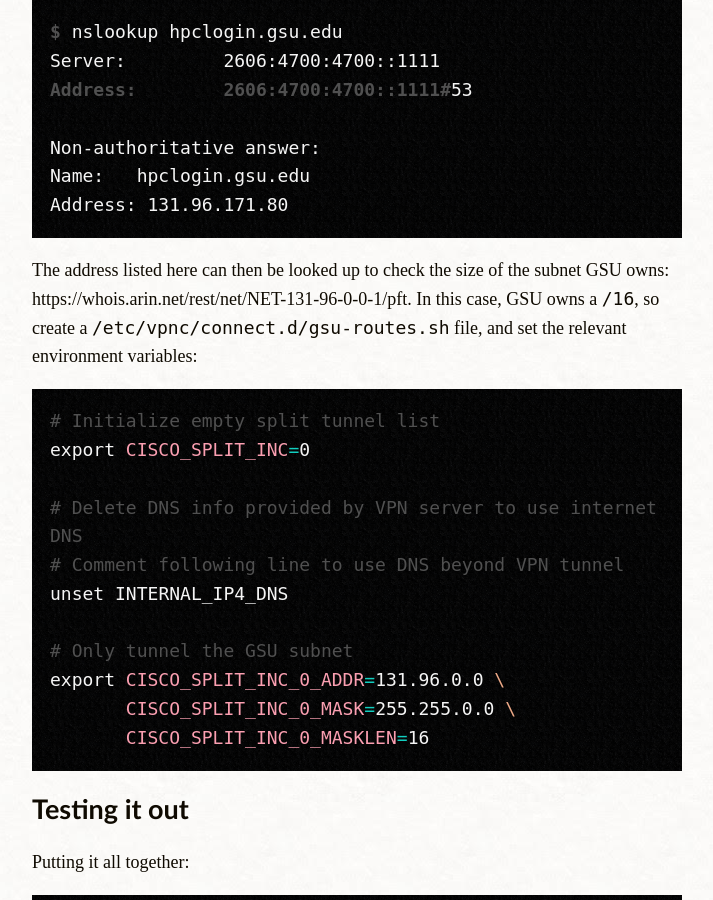
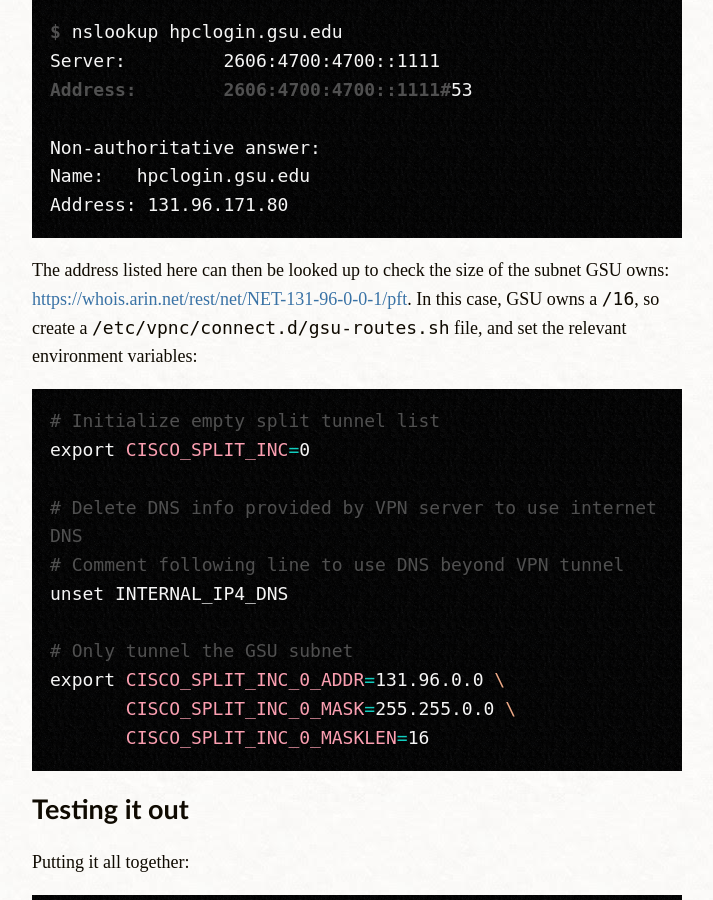
Before and after one commit to flaviut/flaviut.github.io, a Jekyll site: the page built from _posts/2018-09-24-connecting-gsu-hpc.md, in a window 1280 px wide and 900 px high, scrolled down 1998 px. Shown: the whole window, without its empty margins (283-996 px from the left). Built offline with Jekyll 4.4.1, drawn with Linux system fonts in a browser that asks for light colours; some web fonts are replaced.

Commit message:
Fix formatting

````diff
--- a/_posts/2018-09-24-connecting-gsu-hpc.md
+++ b/_posts/2018-09-24-connecting-gsu-hpc.md
@@ -86,7 +86,7 @@
 ```
 
 The address listed here can then be looked up to check the size of the subnet
-GSU owns: https://whois.arin.net/rest/net/NET-131-96-0-0-1/pft. In this case,
+GSU owns: <https://whois.arin.net/rest/net/NET-131-96-0-0-1/pft>. In this case,
 GSU owns a `/16`, so create a `/etc/vpnc/connect.d/gsu-routes.sh` file, and set
 the relevant environment variables:
 
````
